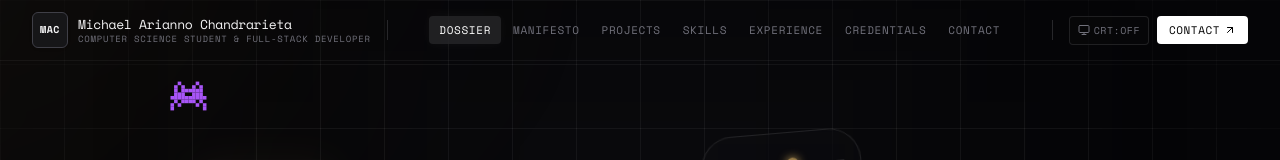
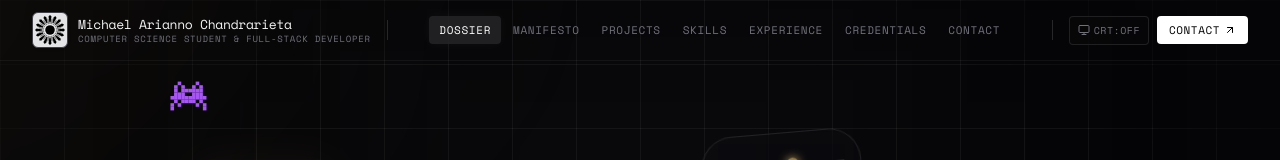
Before and after one commit to MichaelFirstAC/Personal-Website-Nocturne, a React (Vite) app: page / in a window 1280 px wide. Shown: the top 160 px of the page. Built offline with nearby package versions, Linux system fonts and the light colour scheme; a web font is replaced by a local one.

Commit message:
chore: change name to MichaelFirstAC and add sunburst logo

```diff
--- a/index.html
+++ b/index.html
@@ -3,12 +3,13 @@
   <head>
     <meta charset="UTF-8" />
     <meta name="viewport" content="width=device-width, initial-scale=1.0" />
-    <title>Nocturne CV - Gothic Portfolio</title>
+    <title>MichaelFirstAC</title>
     <meta name="description" content="A minimalist dark mode developer CV and portfolio template featuring refined serif and monospace typography, clean zinc-toned borders, interactive project inspection, and live template customizer." />
-    <meta property="og:title" content="Nocturne CV - Gothic Portfolio" />
+    <meta property="og:title" content="MichaelFirstAC" />
     <meta property="og:description" content="A minimalist dark mode developer CV and portfolio template featuring refined serif and monospace typography, clean zinc-toned borders, interactive project inspection, and live template customizer." />
     <meta property="og:type" content="website" />
     <meta name="twitter:card" content="summary_large_image" />
+    <link rel="icon" type="image/svg+xml" href="/logo.svg" />
 
     <!-- Google Fonts: UnifrakturMaguntia (Gothic Blackletter), Pirata One, Cinzel, Cormorant Garamond, Space Mono -->
     <link rel="preconnect" href="https://fonts.googleapis.com" />
--- a/metadata.json
+++ b/metadata.json
@@ -1,5 +1,5 @@
 {
-  "name": "Nocturne CV - Gothic Portfolio",
+  "name": "MichaelFirstAC",
   "description": "A minimalist dark mode developer CV and portfolio template featuring refined serif and monospace typography, clean zinc-toned borders, interactive project inspection, and live template customizer.",
   "requestFramePermissions": [],
   "majorCapabilities": ["MAJOR_CAPABILITY_SERVER_SIDE_GEMINI_API"]
--- a/src/components/Navigation.tsx
+++ b/src/components/Navigation.tsx
@@ -66,10 +66,8 @@ export const Navigation: React.FC<NavigationProps> = ({
           id="nav-brand-seal"
           className="group flex items-center gap-2.5 text-left focus:outline-none shrink-0"
         >
-          <div className="w-9 h-9 rounded-md border border-zinc-700 bg-zinc-900/90 flex items-center justify-center shrink-0 group-hover:border-zinc-400 group-hover:bg-zinc-800 transition-all shadow-sm">
-            <span className="text-[10px] font-mono font-bold tracking-wider text-zinc-100 leading-none select-none">
-              {profile.monogram || 'MAC'}
-            </span>
+          <div className="w-9 h-9 rounded-md border border-zinc-700 bg-zinc-200 flex items-center justify-center shrink-0 group-hover:border-zinc-400 group-hover:bg-white transition-all shadow-sm overflow-hidden p-0.5">
+            <img src="/logo.svg" alt="Logo" className="w-full h-full object-contain" />
           </div>
           <div className="hidden xl:block shrink-0">
             <div className="text-[13px] font-medium text-zinc-100 group-hover:text-white transition-colors tracking-tight whitespace-nowrap leading-tight">
```
Also changed, not shown: public/logo.svg (added).
